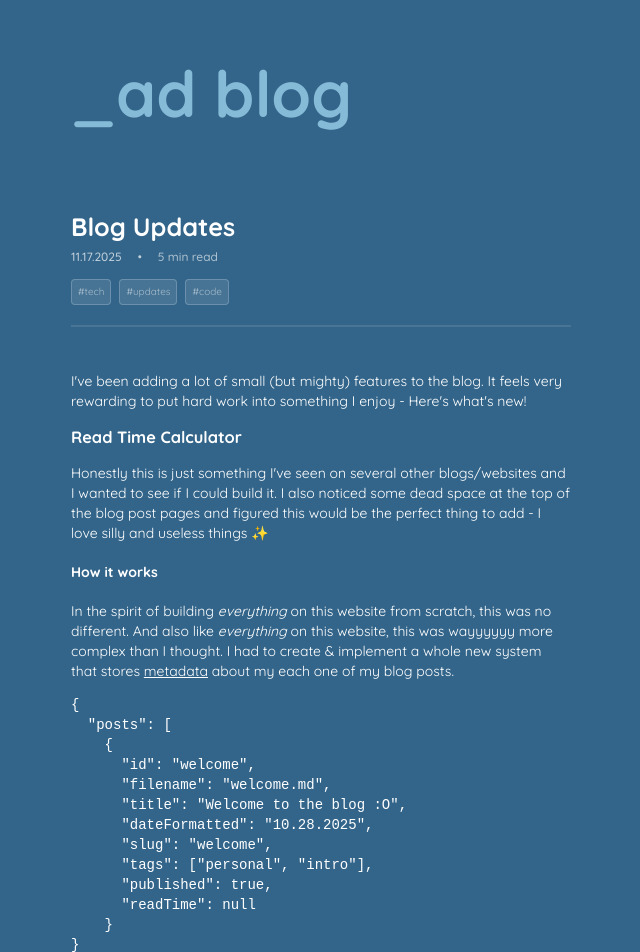
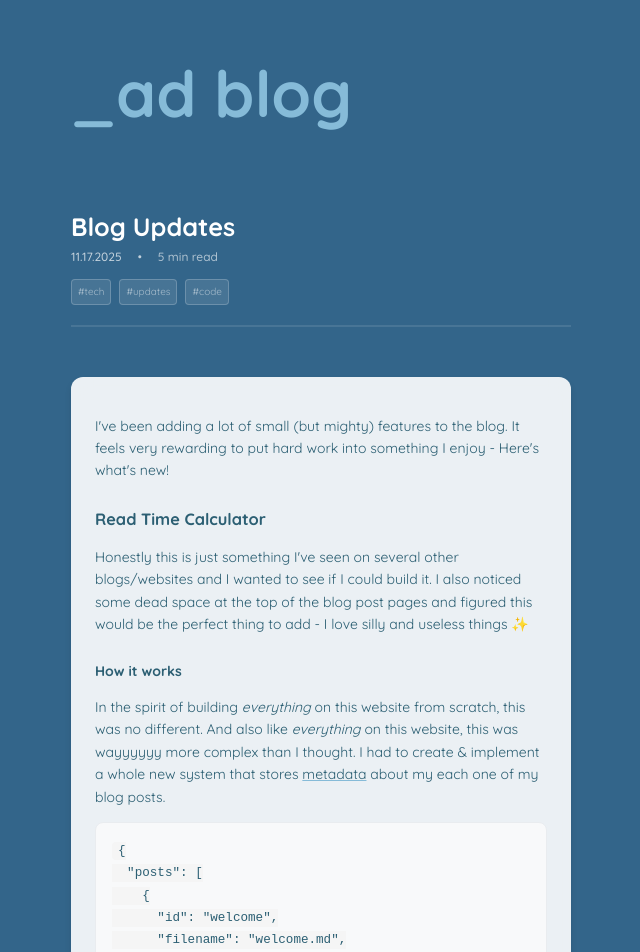
Before and after one commit to abbyadanger/ad, an Angular app: page /blog/blog-updates in a window 1280 px wide. Shown: the top 952 px of the page, without its empty margins (319-959 px from the left). Built offline with nearby package versions, Linux system fonts and the light colour scheme.

Commit message:
New Blog Styling

```diff
--- a/src/app/markdown-viewer/markdown-viewer.component.css
+++ b/src/app/markdown-viewer/markdown-viewer.component.css
@@ -79,7 +79,15 @@ a:hover, a:focus {
 }
 
 article {
-  border-bottom: 2px solid rgba(255, 255, 255, 0.1);
+  background-color: rgba(255, 255, 255, 0.9);
+  color: #2c5f73;
+  padding: 24px;
+  border-radius: 12px;
+  margin: 20px 0;
+  line-height: 1.6;
+  font-family: "Quicksand", sans-serif;
+  box-shadow: 0 4px 6px rgba(0, 0, 0, 0.1);
+  backdrop-filter: blur(10px);
 }
 
 /* Post Metadata Styling */
@@ -146,7 +154,55 @@ article {
   color: rgba(255, 255, 255, 0.5);
 }
 
-/* Article Hyperlink Styling */
+/* Article Content Styling */
 ::ng-deep article a {
-  color: #FFFFFF !important;
+  color: #2c5f73 !important;
+  text-decoration-color: #86bbd8;
 }
+
+::ng-deep article a:hover,
+::ng-deep article a:focus {
+  text-decoration-color: #2c5f73;
+}
+
+::ng-deep article img {
+  border-radius: 8px;
+  max-width: 100%;
+  height: auto;
+  margin: 16px 0;
+}
+
+::ng-deep article h1,
+::ng-deep article h2,
+::ng-deep article h3,
+::ng-deep article h4,
+::ng-deep article h5,
+::ng-deep article h6 {
+  color: #2c5f73;
+  margin-top: 24px;
+  margin-bottom: 12px;
+}
+
+::ng-deep article code {
+  background-color: #f5f5f5;
+  color: #2c5f73;
+  padding: 2px 6px;
+  border-radius: 4px;
+  font-size: 0.9em;
+}
+
+::ng-deep article pre {
+  background-color: #f8f9fa;
+  border: 1px solid #e9ecef;
+  border-radius: 8px;
+  padding: 16px;
+  overflow-x: auto;
+}
+
+::ng-deep article blockquote {
+  border-left: 4px solid #86bbd8;
+  margin: 16px 0;
+  padding: 8px 16px;
+  background-color: #f8f9fa;
+  font-style: italic;
+}
```
